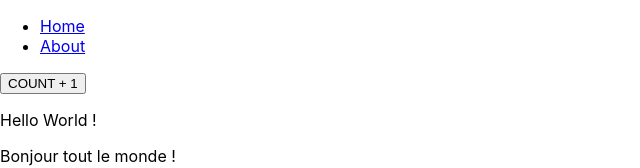
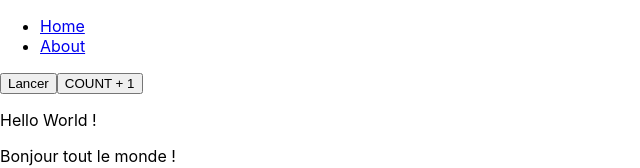
Before and after one commit to AM-XIX/yams-react, a React (Create React App) app: page / in a window 1280 px wide. Shown: the top 168 px of the page, without its empty margins (0-640 px from the left). Built offline with nearby package versions, Linux system fonts and the light colour scheme.

Commit message:
math random

```diff
--- a/src/Home.js
+++ b/src/Home.js
@@ -11,9 +11,13 @@ function Home() {
     console.log(des);
   }
 
+  function randomDice(min, max) {
+    console.log(Math.floor(Math.random() * (max - min + 1) + min));
+  }
 
   return (
     <div className="App">
+      <button onClick={() => randomDice(1, 6)}>Lancer</button>
       <button onClick={() => dispatch(set_count())} > COUNT + 1 </button>
       {messages.map((message, i) => <p key={i}>{message}</p>)}
       <p>{count}</p>
--- a/src/store/reducers/message.js
+++ b/src/store/reducers/message.js
@@ -15,9 +15,9 @@ const initialState = {
     ],
 }
 
+console.log(initialState);
 const reducer = (state = initialState, action = {}) => {
     switch (action.type) {
-
         case SET_MESSAGE:
 
             // nouvelle référence des messages un nouveau tableau
```
